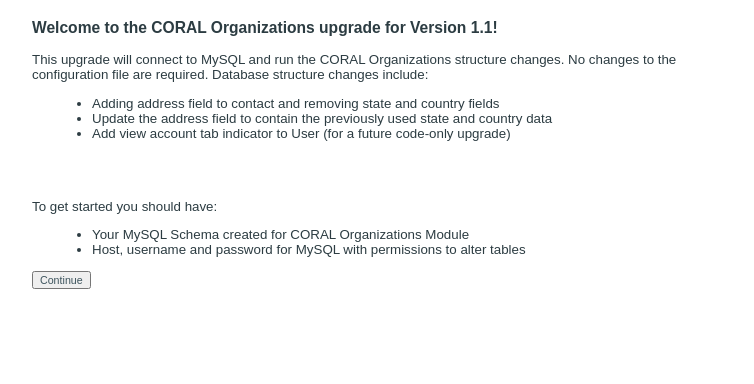
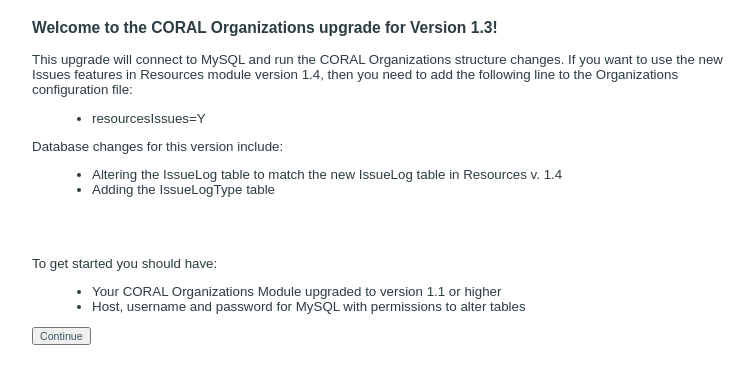
Before and after one commit to ndlibersa/organizations, a PHP site: page /install/upgrade.php in a window 1280 px wide. Shown: the top 384 px of the page, without its empty margins (261-1015 px from the left). Run offline with PHP 8.4, Linux system fonts and the light colour scheme; data that the repository does not hold is empty.

Commit message:
Prepare upgrade process for Organizations 1.3
This commit prepares the upgrade.php script, the SQL script, and the
UPGRADE_README instructions for the 1.3 update of the Organizations
module.

Signed-off-by: Remington Steed <rjs7@calvin.edu>

```diff
--- a/install/upgrade.php
+++ b/install/upgrade.php
@@ -2,7 +2,7 @@
 //this script runs the upgrade process in 3 steps
 //for the next upgrade the file to be run will need to be detected.
 
-$sql_file = "upgrade_1_1.sql";
+$sql_file = "upgrade_1.3.sql";
 
 //take "step" variable to determine which step the current is
 $step = $_POST['step'];
@@ -124,12 +124,15 @@ if ($step == "2"){
 
 <?php if(!$step){ ?>
 
-	<h3>Welcome to the CORAL Organizations upgrade for Version 1.1!</h3>
-	This upgrade will connect to MySQL and run the CORAL Organizations structure changes. No changes to the configuration file are required.  Database structure changes include:
+	<h3>Welcome to the CORAL Organizations upgrade for Version 1.3!</h3>
+	This upgrade will connect to MySQL and run the CORAL Organizations structure changes. If you want to use the new Issues features in Resources module version 1.4, then you need to add the following line to the Organizations configuration file:
+    <ul>
+        <li>resourcesIssues=Y</li>
+    </ul>
+    Database changes for this version include:
 	<ul>
-		<li>Adding address field to contact and removing state and country fields</li>
-		<li>Update the address field to contain the previously used state and country data</li>
-		<li>Add view account tab indicator to User (for a future code-only upgrade)</li>
+		<li>Altering the IssueLog table to match the new IssueLog table in Resources v. 1.4</li>
+		<li>Adding the IssueLogType table</li>
 	</ul>
 
 	<br />
@@ -138,7 +141,7 @@ if ($step == "2"){
 	<br /><br />
 	To get started you should have:
 	<ul>
-		<li>Your MySQL Schema created for CORAL Organizations Module</li>
+		<li>Your CORAL Organizations Module upgraded to version 1.1 or higher</li>
 		<li>Host, username and password for MySQL with permissions to alter tables</li>
 	</ul>
 
--- a/templates/footer.php
+++ b/templates/footer.php
@@ -28,6 +28,6 @@
 <div class="push">&nbsp;</div>
 </div>
 
-<div class="footer">Copyright &copy; 2015. Organizations Module version 1.4<br/><a href="http://coral-erm.org/">CORAL Project Website</a> | <a href="https://github.com/ndlibersa/organizations">GitHub Site</a></div>
+<div class="footer">Copyright &copy; 2015. Organizations Module version 1.3<br/><a href="http://coral-erm.org/">CORAL Project Website</a> | <a href="https://github.com/ndlibersa/organizations">GitHub Site</a></div>
 </body>
 </html>
```
Also changed, not shown: install/upgrade_1.3.sql (added, +11 -0 lines), install/upgrade_NEXT.sql (+1 -11 lines), 1 other file.
